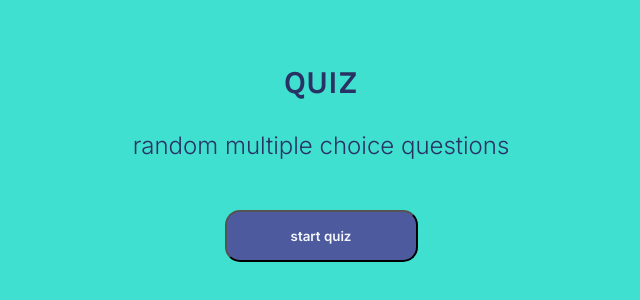
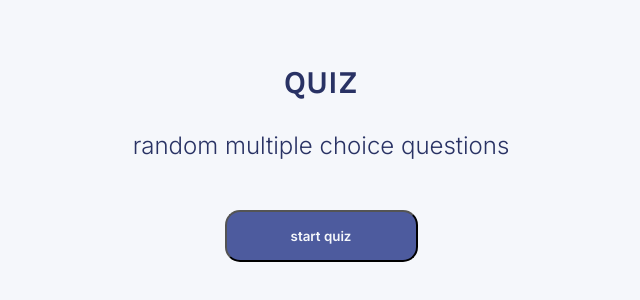
Before and after one commit to RaccoonHowell/react-quiz-app, a React (Create React App) app: page / in a window 1280 px wide. Shown: the part 212-512 px from the top of the page, without its empty margins (319-959 px from the left). Built offline with nearby package versions, Linux system fonts and the light colour scheme.

Commit message:
change background colour back

```diff
--- a/src/App.css
+++ b/src/App.css
@@ -11,8 +11,7 @@ body {
   text-align: center;
   font-family: inter;
   font-weight: 300;
-  /* background: #F5F7FB; */
-  background-color: turquoise;
+  background: #F5F7FB;
   color: #293264;
 }
 
```
